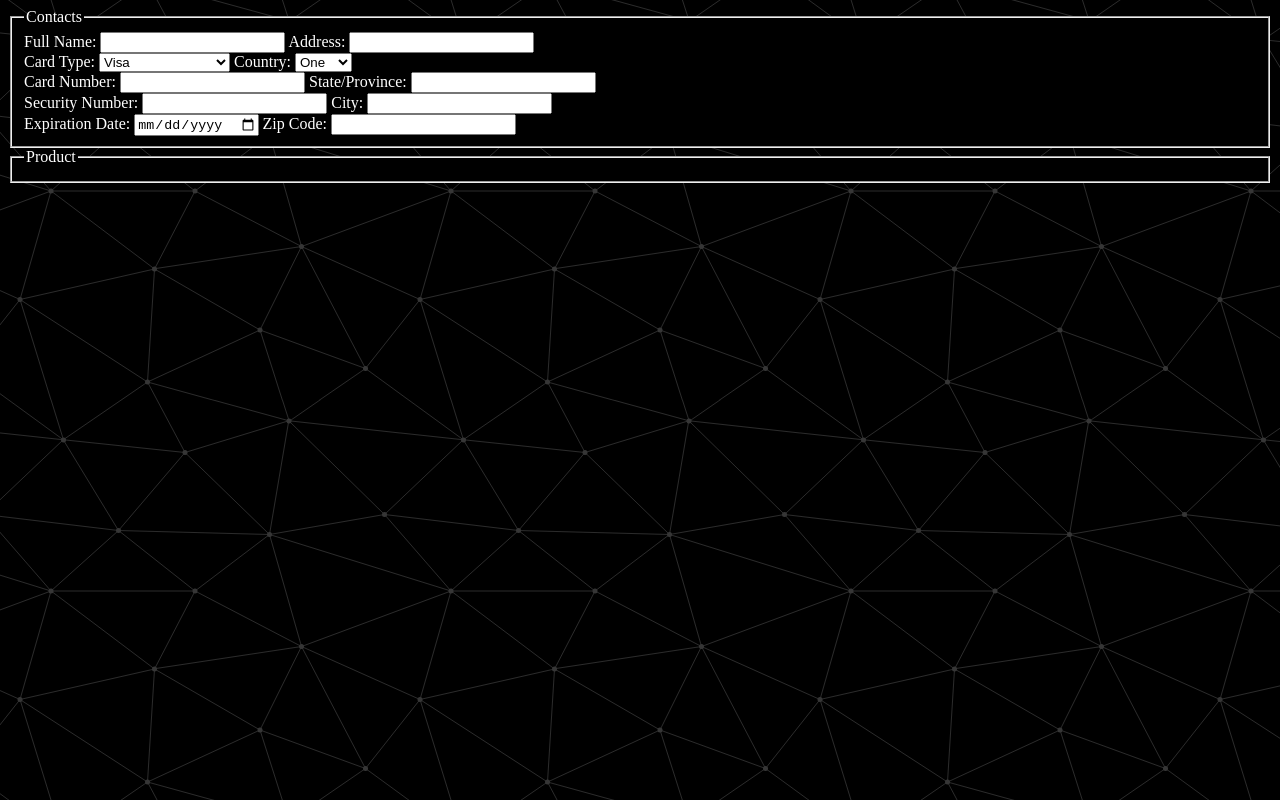
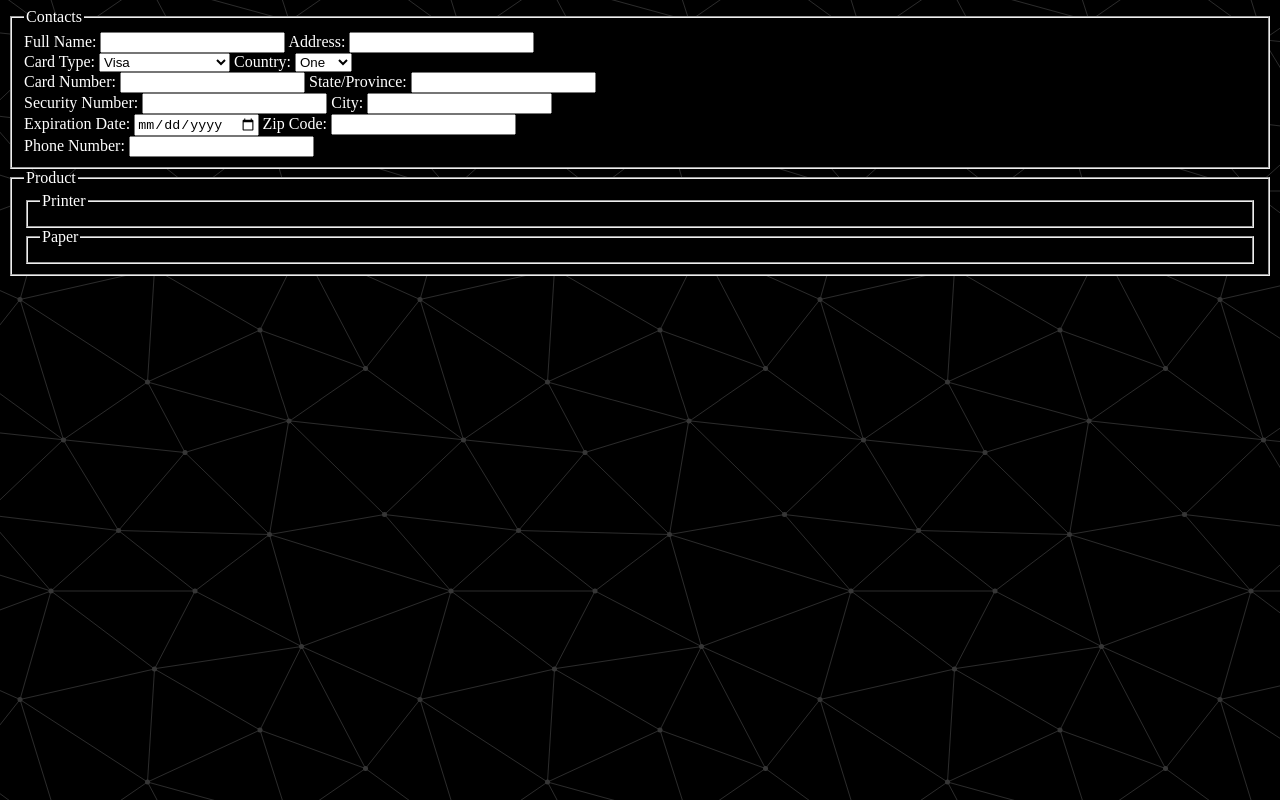
Before and after one commit to SchoolPotato/PaperJam, a plain HTML site: page index.html in a window 1280 px wide. Drawn offline with Linux system fonts and the light colour scheme.

Commit message:
Finished 'Contact' section, started 'Product' section

```diff
--- a/index.html
+++ b/index.html
@@ -5,6 +5,8 @@
     <meta name="viewport" content="width=device-width, initial-scale=1.0">
     <title>Order Form</title>
     <link rel="stylesheet" href="CSS/form.css">
+    <meta name="author" content="Alex Welton">
+    <meta name="description" content="Form for buying Music Printers, made for a school project.">
 </head>
 <body>
     <form>
@@ -39,12 +41,19 @@
             <label for="user.card.expires">Expiration Date: </label>
             <input type="date" id="user.card.expires" name="user.card.expires">
             <label for="user.zip"> Zip Code: </label>
-            <input type="text" id="user.zip" name="user.zip">
+            <input type="text" id="user.zip" name="user.zip"><br>
+            <label for="user.tel"> Phone Number: </label>
+            <input type="tel" id="user.tel" name="user.tel" pattern="[0-9]{3}-[0-9]{3}-[0-9]{4}">
         </fieldset>
 
         <fieldset id="product">
             <legend>Product</legend>
-
+            <fieldset id="subproduct1">
+                <legend>Printer</legend>
+            </fieldset>
+            <fieldset id="subproduct2">
+                <legend>Paper</legend>
+            </fieldset>
         </fieldset>
     </form>
 </body>
```
Also changed, not shown: Images/logo.png.
